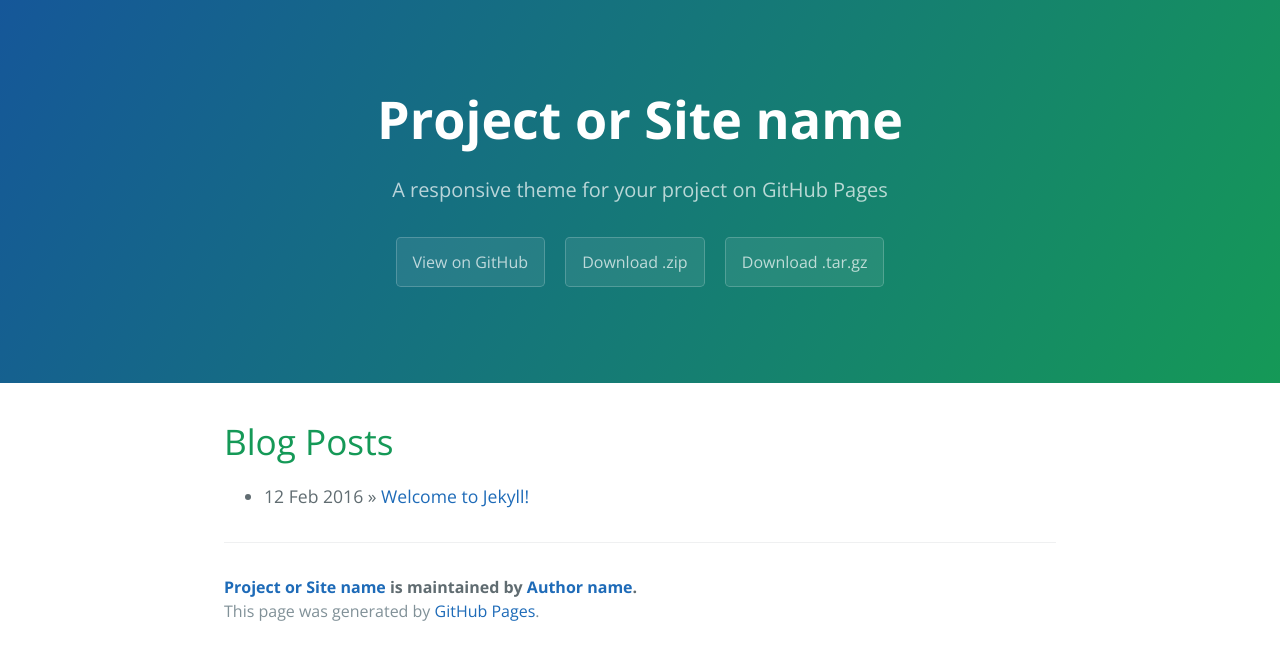
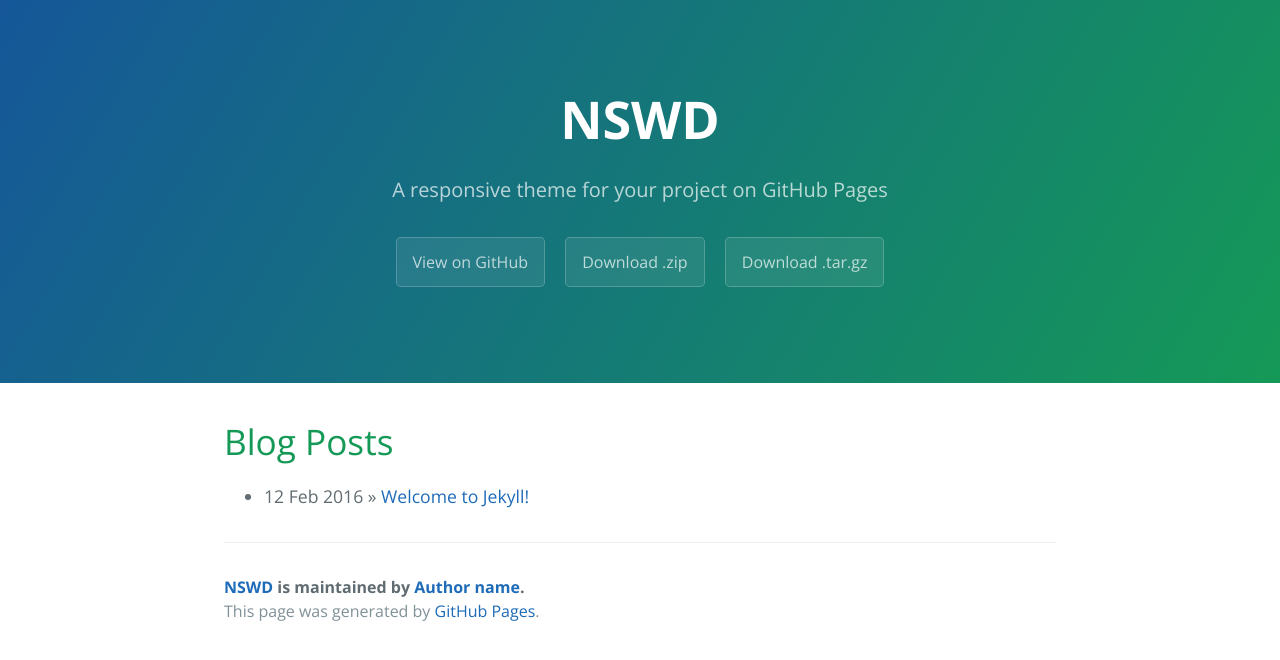
Before and after one commit to camerontok715/camerontok715.github.io, a Jekyll site: the page built from index.html, in a window 1280 px wide. Shown: the top 660 px of the page. Built offline with Jekyll 4.4.1, drawn with Linux system fonts in a browser that asks for light colours; the list of posts is cut into pages by our own code.

Commit message:
Update _config.yml

```diff
--- a/_config.yml
+++ b/_config.yml
@@ -1,5 +1,5 @@
 # Setup
-title:        Project or Site name
+title:        NSWD
 tagline:      A responsive theme for your project on GitHub Pages
 baseurl:      ""
 paginate:     1
```
